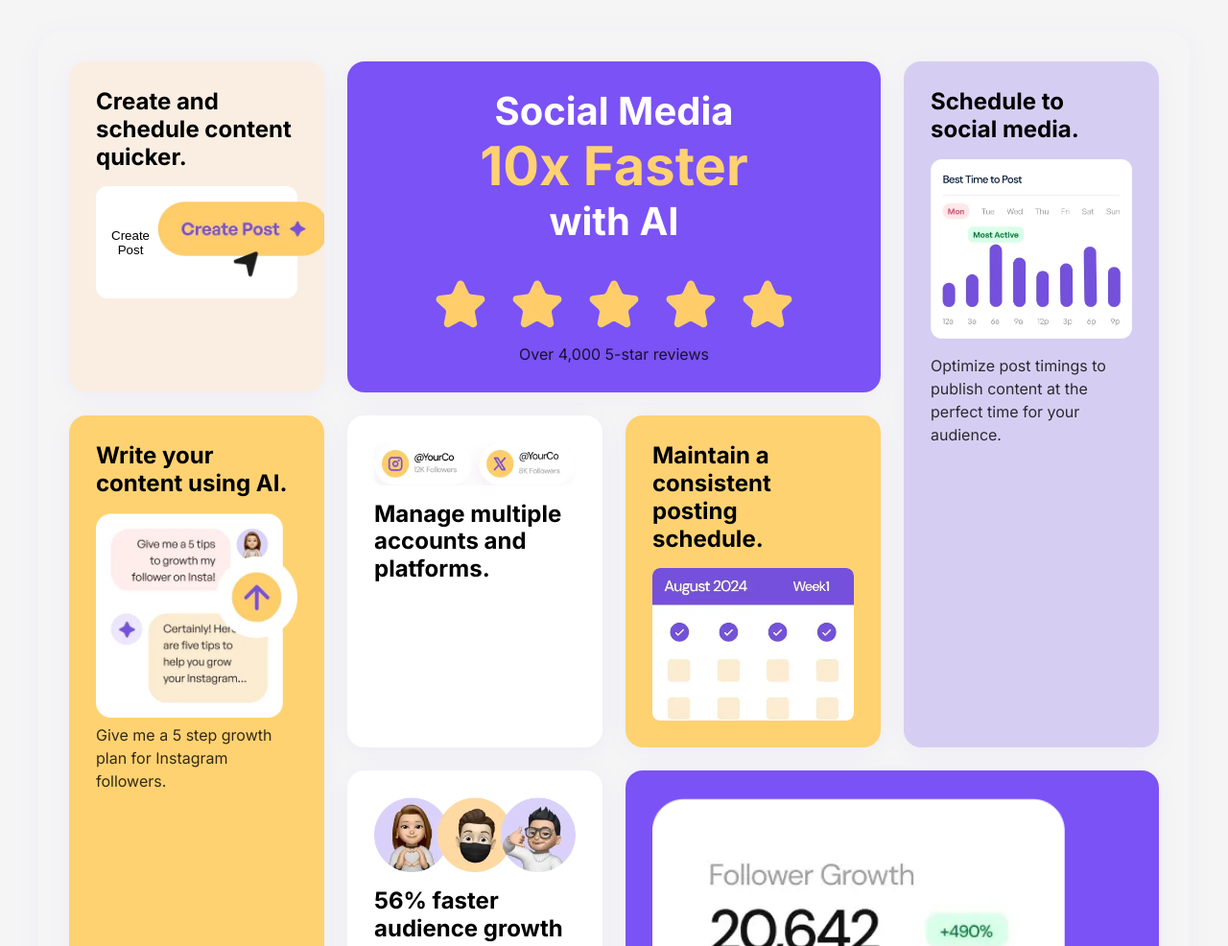
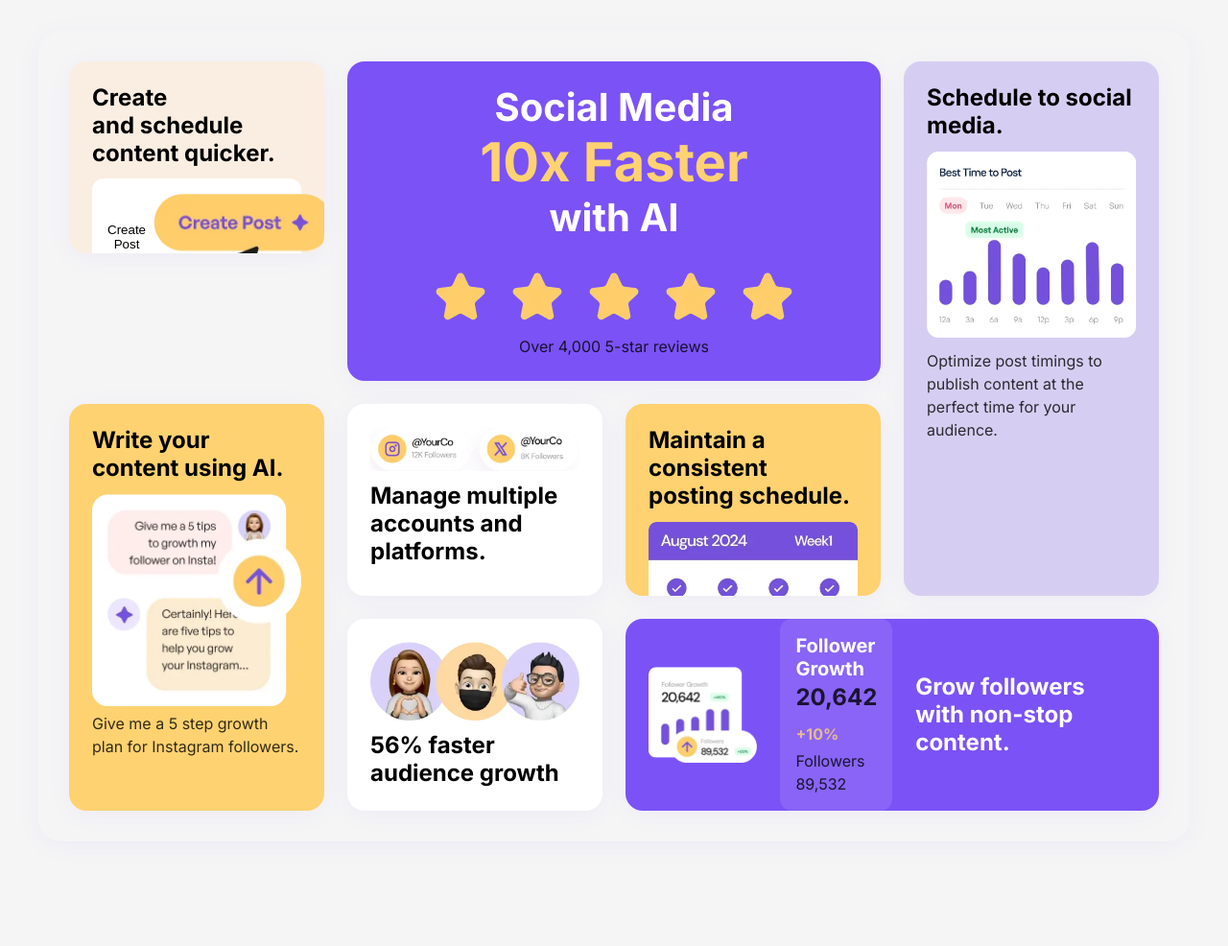
Before and after one commit to gichukianthony/bento-grid1, a plain HTML site: page index.html in a window 1280 px wide. Shown: the top 986 px of the page at 96% size. After the commit the page ends 909 px from the top, so only its background shows below. Drawn offline with Linux system fonts and the light colour scheme.

Commit message:
worked on the structure and styling

```diff
--- a/index.html
+++ b/index.html
@@ -20,7 +20,7 @@
         </div>
 
         <div class="card card-create">
-            <h2>Create and schedule content <span>quicker.</span></h2>
+            <h2>Create <br>and schedule <br>content <span>quicker.</span></h2>
             <button class="create-btn">
                 Create Post
                 <img src="assets/images/illustration-create-post.webp" alt="Create post illustration">
--- a/style.css
+++ b/style.css
@@ -30,7 +30,7 @@ body {
 .bento-grid {
     display: grid;
     grid-template-columns: repeat(4, 1fr);
-    grid-template-rows: repeat(3, minmax(180px, auto));
+    grid-template-rows: repeat(3, minmax(150px, auto));
     gap: 1.5rem;
     max-width: 1200px;
     margin: 0 auto;
@@ -43,13 +43,14 @@ body {
 .card {
     background: white;
     border-radius: 1.125rem;
-    padding: 1.75rem;
+    padding: 1.5rem;
     box-shadow: var(--card-shadow);
     display: flex;
     flex-direction: column;
-    gap: 1rem;
+    gap: 0.75rem;
     overflow: hidden;
     transition: transform 0.3s ease;
+    max-height: 200px;
 }
 
 .card:hover {
@@ -95,6 +96,7 @@ body {
     text-align: center;
     justify-content: center;
     align-items: center;
+    max-height: none;
 }
 
 .card-main h1 span {
@@ -135,12 +137,14 @@ body {
     background: var(--primary-light);
     grid-column: 4;
     grid-row: 1 / span 2;
+    max-height: none;
 }
 
 .card-ai {
     background: var(--accent);
     grid-column: 1;
     grid-row: 2 / span 2;
+    max-height: none;
 }
 
 .card-multi {
@@ -157,6 +161,7 @@ body {
 .card-growth {
     grid-column: 2;
     grid-row: 3;
+    max-height: 200px;
 }
 
 .card-followers {
@@ -164,6 +169,25 @@ body {
     color: var(--text-light);
     grid-column: 3 / span 2;
     grid-row: 3;
+    max-height: 200px;
+    display: flex;
+    flex-direction: row;
+    align-items: center;
+    gap: 1.5rem;
+}
+
+.card-followers img {
+    max-height: 100px;
+    width: auto;
+    object-fit: contain;
+    flex-shrink: 0;
+}
+
+.card-followers .content {
+    flex: 1;
+    display: flex;
+    flex-direction: column;
+    gap: 0.5rem;
 }
 
 .stats {
```
